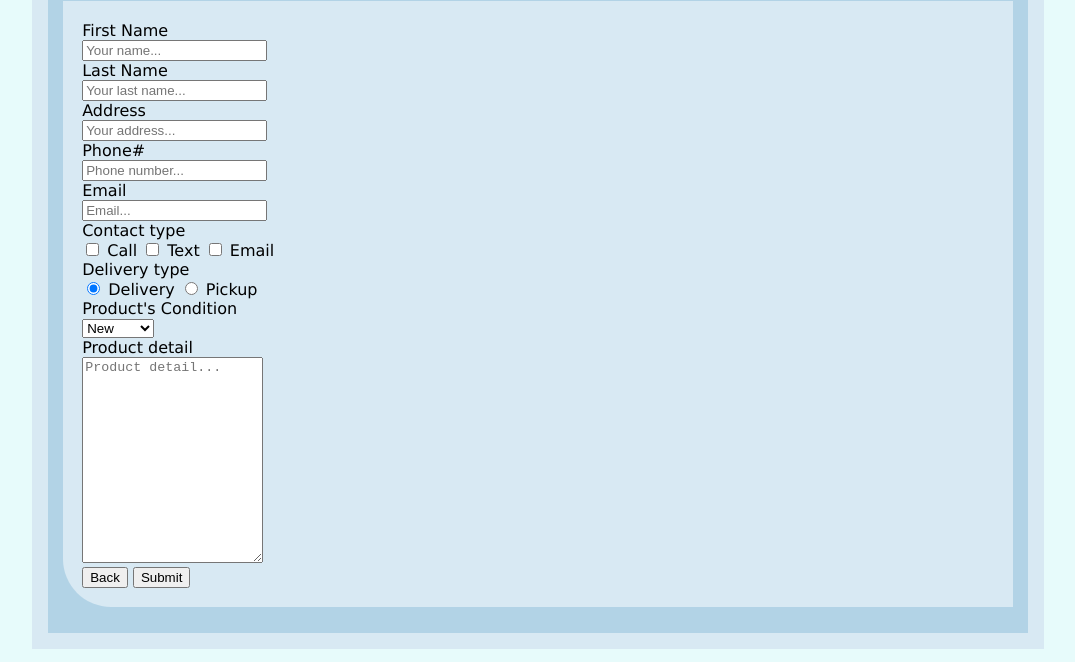
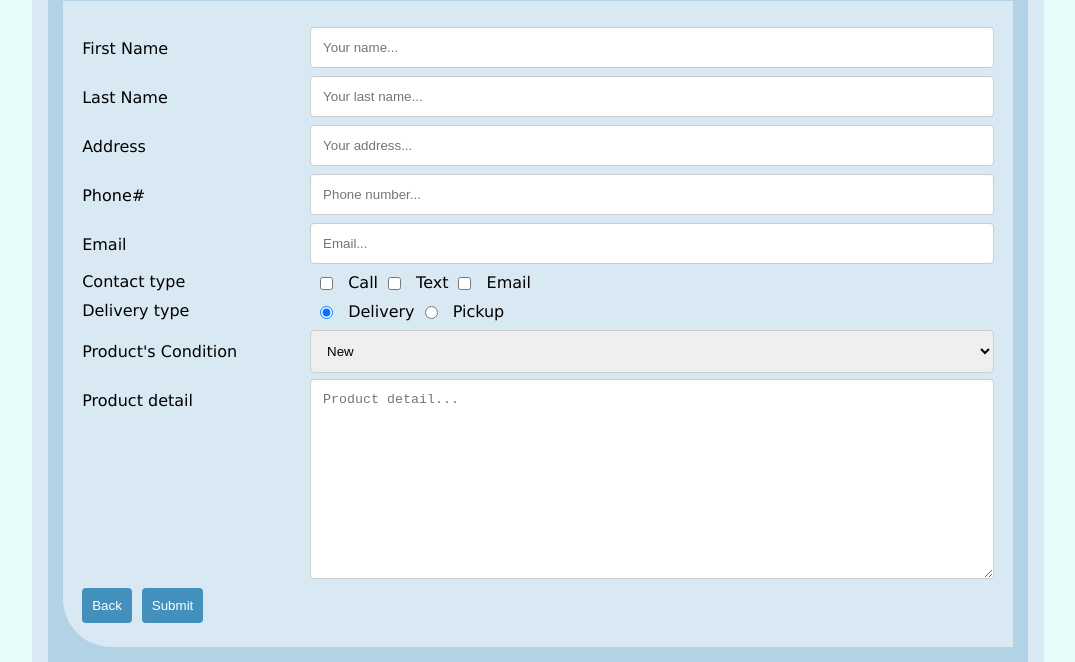
Before and after one commit to kamidn/ViciousCyclesProject, a plain HTML site: page purchase.html in a window 1280 px wide. Shown: the part 225-887 px from the top of the page, without its empty margins (102-1177 px from the left). Drawn offline with Linux system fonts and the light colour scheme.

Commit message:
Add files via upload

```diff
--- a/css/styles.css
+++ b/css/styles.css
@@ -1,6 +1,6 @@
 /*
 	Student name:   Duy Nguyen
-	Date:	        04/05/2021
+	Date:	        04/07/2021
 	File:	        styles.css
     Purpose:        Vicious Cycles Project
 */
@@ -144,6 +144,100 @@ article {
 	text-align: left;
 }
 
+/* Style inputs, select elements and textareas */
+input[type=text], select, textarea {
+	width: 100%;
+	padding: 12px;
+	border: 1px solid #ccc;
+	border-radius: 4px;
+	box-sizing: border-box;
+	resize: vertical;
+}
+
+/* Style the label to display next to the inputs */
+label {
+	padding: 12px 12px 12px 0;
+	display: inline-block;
+}
+
+/* Style the submit button */
+input[type=submit], input[type=button] {
+	background-color: #4390BC;
+	color: white;
+	padding: 12px 20px;
+	border: none;
+	border-radius: 4px;
+	cursor: pointer;
+	float: right;
+}
+
+/* Floating column for labels: 25% width */
+.col-25 {
+	float: left;
+	width: 25%;
+	margin-top: 6px;
+}
+
+/* Floating column for inputs: 75% width */
+.col-75 {
+	float: left;
+	width: 75%;
+	margin-top: 6px;
+}
+
+/* Clear floats after the columns */
+.row:after {
+	content: "";
+	display: table;
+	clear: both;
+}
+
+/* Style the row-inline - display items horizontally */
+.row-inline {
+	display: flex;
+	flex-flow: row wrap;
+	align-items: center;
+}
+
+/* Add some margins for each label */
+.row-inline label {
+	/*margin: 5px 10px 5px 0;
+	padding: 12px 12px 12px 0;*/
+	margin: 0px;
+	padding: 0px 0px 0px 10px;
+}
+
+/* Style the input fields */
+.row-inline input {
+	vertical-align: middle;
+	margin: 5px 10px 5px 0;
+	padding: 10px;
+}
+
+/* Style the submit button */
+.row-inline button {
+	padding: 10px 20px;
+	background-color: dodgerblue;
+}
+
+
+@media screen and (max-width: 768px) {
+.col-25, .col-75, input[type=submit], input[type=button]  {
+	width: 100%;
+	margin-top: 3px;
+}
+}
+@media screen and (max-width: 425px) {
+.row-inline input {
+    margin: 10px 0;
+}
+
+.row-inline {
+    flex-direction: column;
+    align-items: stretch;
+}
+}
+
 /* Media query for tablet layout */
 
 @media only screen and (min-width: 426px) {
@@ -192,7 +286,6 @@ article {
 }
 
 /* Media query for desktop layout */
-
 @media only screen and (min-width: 769px) {
 
 /* Style specifies width for container */
```
